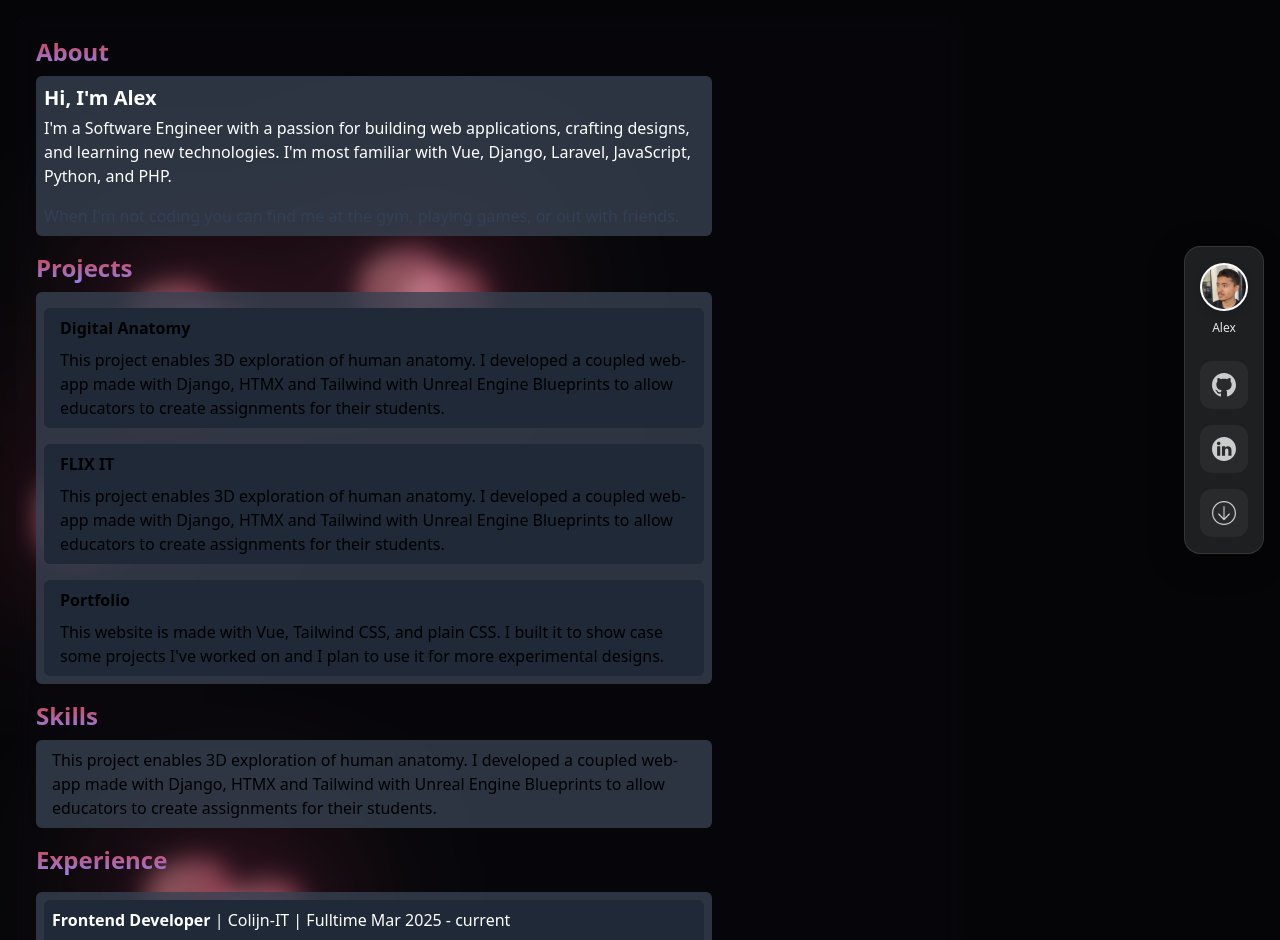
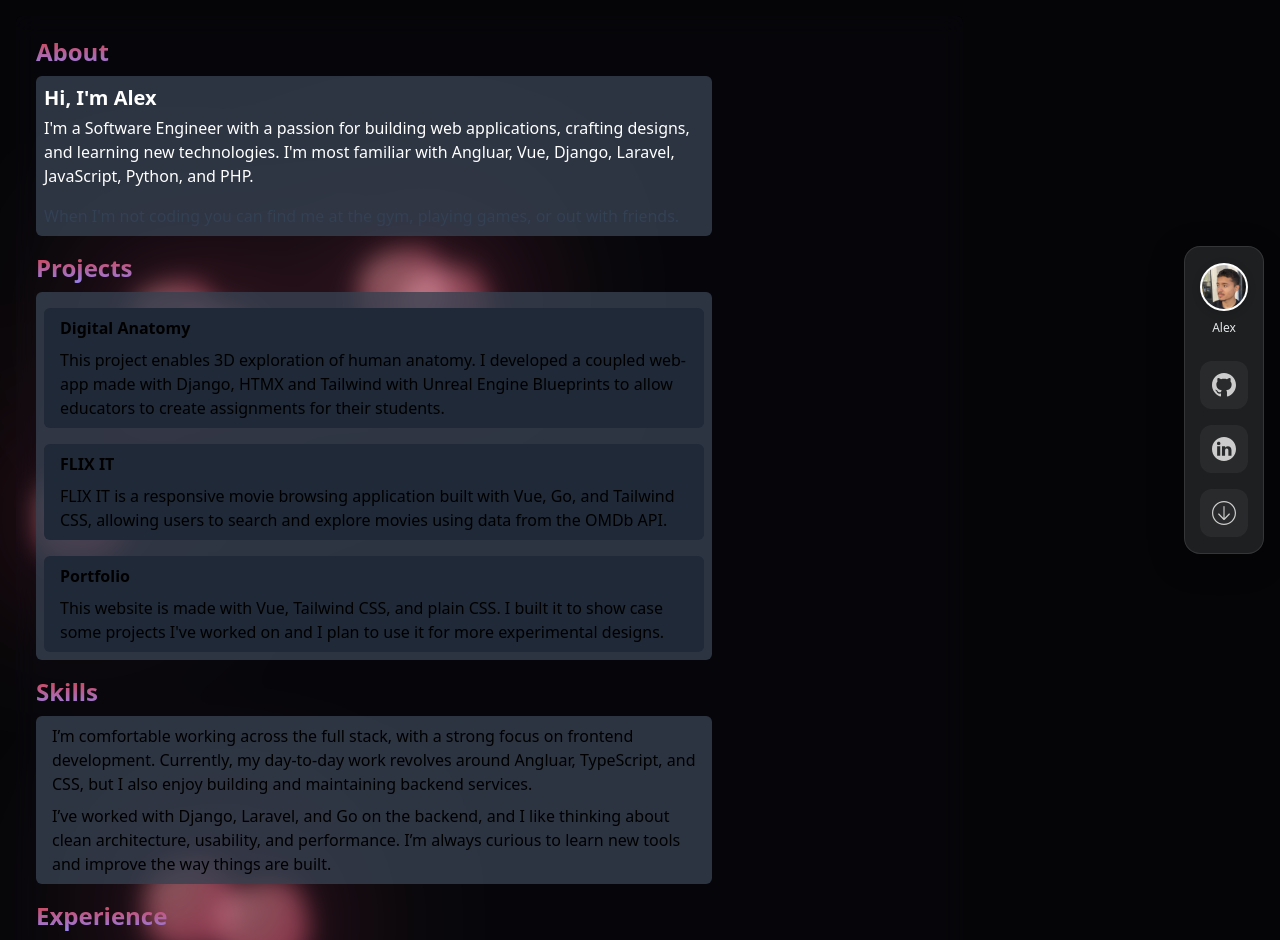
Before and after one commit to AlexGit123/portfolio, a Vue app: page / in a window 1280 px wide. Shown: the top 940 px of the page. Built offline with nearby package versions, Linux system fonts and the light colour scheme; a web font is replaced by a local one.

Commit message:
Updating some text

```diff
--- a/src/views/HomePageView.vue
+++ b/src/views/HomePageView.vue
@@ -14,7 +14,7 @@
             <div class="text-md text-white">
               <p class="">
                 I'm a Software Engineer with a passion for building web applications, crafting
-                designs, and learning new technologies. I'm most familiar with Vue, Django, Laravel,
+                designs, and learning new technologies. I'm most familiar with Angluar, Vue, Django, Laravel,
                 JavaScript, Python, and PHP.
               </p>
               <p class="pt-4 text-slate-700">
@@ -43,9 +43,9 @@
                 <div class="flex flex-col">
                   <p class="pt-2 pb-2 font-bold">FLIX IT</p>
                   <p class="pb-2">
-                    This project enables 3D exploration of human anatomy. I developed a coupled
-                    web-app made with Django, HTMX and Tailwind with Unreal Engine Blueprints to
-                    allow educators to create assignments for their students.
+                    FLIX IT is a responsive movie browsing application built with Vue, Go, and
+                    Tailwind CSS, allowing users to search and explore movies using data from the
+                    OMDb API.
                   </p>
                 </div>
               </div>
@@ -67,10 +67,15 @@
         <div>
           <p class="font-extrabold text-2xl gradient mb-2">Skills</p>
           <div class="pl-4 bg-gray-700/80 w-full rounded-md p-2">
+            <p class="pb-2">
+              I’m comfortable working across the full stack, with a strong focus on frontend
+              development. Currently, my day-to-day work revolves around Angluar, TypeScript, and CSS,
+              but I also enjoy building and maintaining backend services.
+            </p>
             <p>
-              This project enables 3D exploration of human anatomy. I developed a coupled web-app
-              made with Django, HTMX and Tailwind with Unreal Engine Blueprints to allow educators
-              to create assignments for their students.
+              I’ve worked with Django, Laravel, and Go on the backend, and I like thinking about
+              clean architecture, usability, and performance. I’m always curious to learn new tools
+              and improve the way things are built.
             </p>
           </div>
         </div>
```
